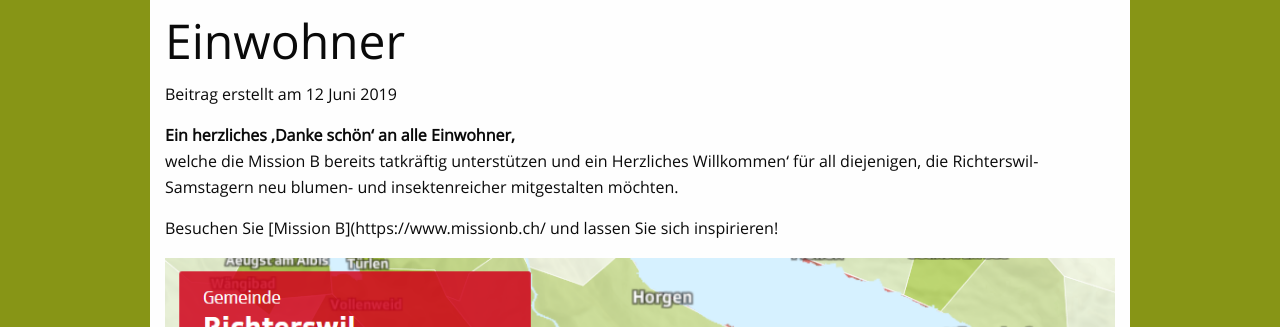
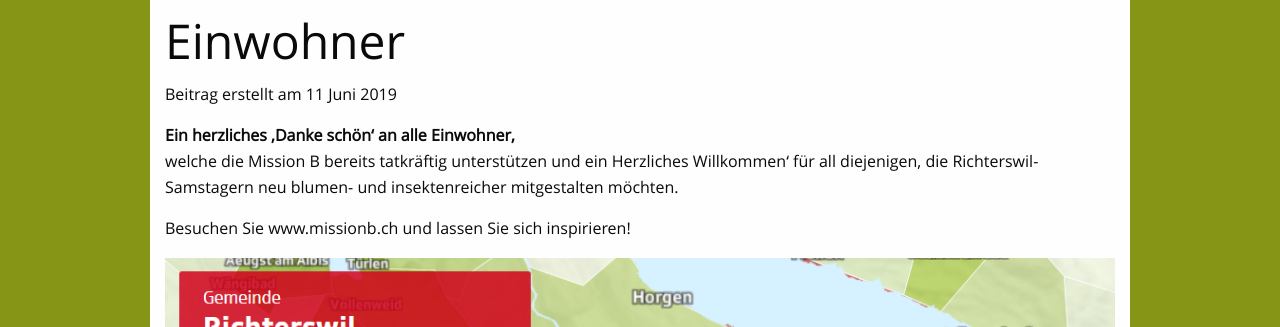
Before and after one commit to Naturschutz-Richterswil-Samstagern/Naturschutz-Richterswil-Samstagern.github.io, a Jekyll site: the page built from _posts/news/2019-06-12-missionb.md, in a window 1280 px wide. Shown: the part 418-745 px from the top of the page. Built offline with Jekyll 4.4.1, drawn with Linux system fonts in a browser that asks for light colours; comment, search, counter and statistics services are not loaded.

Commit message:
Update 2019-06-12-missionb.md

```diff
--- a/_posts/news/2019-06-12-missionb.md
+++ b/_posts/news/2019-06-12-missionb.md
@@ -2,7 +2,7 @@
 categories: news
 layout: post
 title: Ein herzliches ‚Danke schön‘ an alle Einwohner
-date: '2019-06-12 09:42 +0100'
+date: '2019-06-11 09:42 +0100'
 image: /images/news/missionb.jpg
 published: true
 tagline:
@@ -11,7 +11,7 @@ tagline:
 **Ein herzliches ‚Danke schön‘ an alle Einwohner,**
 welche die Mission B bereits tatkräftig unterstützen und ein Herzliches Willkommen‘ für all diejenigen, die Richterswil-Samstagern neu blumen- und insektenreicher mitgestalten möchten.
 
-Besuchen Sie [Mission B](https://www.missionb.ch/ und lassen Sie sich inspirieren!
+Besuchen Sie www.missionb.ch und lassen Sie sich inspirieren!
 
 
 <img class="float-left mr-20" src="/images/news/missionb.jpg" />
```
